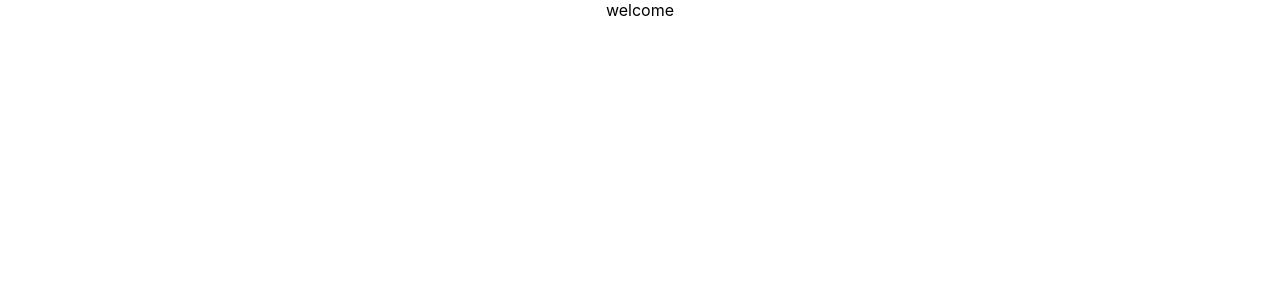
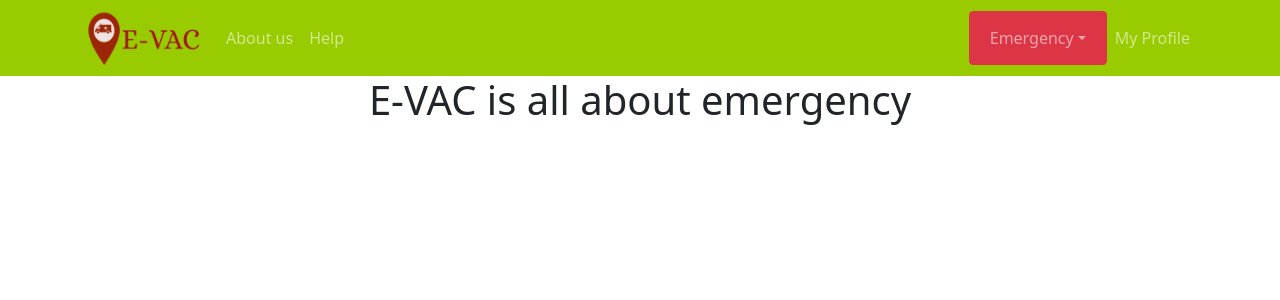
Before and after one commit to faizan14sid/E-VAC, a React (Create React App) app in the folder e-vac/: page /about in a window 1280 px wide. Shown: the top 300 px of the page. Built offline with nearby package versions, Linux system fonts and the light colour scheme.

Commit message:
creating navbar

```diff
--- a/e-vac/src/App.js
+++ b/e-vac/src/App.js
@@ -1,8 +1,12 @@
 import "./App.css";
-import Navbar from "./Components/Navbar";
+import Header from "./Components/Header";
 
 function App() {
-  return <div className="App">welcome{/* <Navbar /> */}</div>;
+  return (
+    <div className="App">
+      <Header />
+    </div>
+  );
 }
 
 export default App;
--- /dev/null
+++ b/e-vac/src/Components/Header.js
@@ -0,0 +1,73 @@
+import React from "react";
+import "bootstrap/dist/css/bootstrap.css";
+import { Navbar, Container, Nav, NavDropdown, Button } from "react-bootstrap";
+import { BrowserRouter, Link, Switch, Route } from "react-router-dom";
+import logo from "../logo.png";
+import Home from "./Home";
+import "./header.css";
+import About from "./About";
+
+const Header = () => {
+  return (
+    <div>
+      <BrowserRouter>
+        <Navbar collapseOnSelect expand="lg" bg="mycol" variant="dark">
+          <Container>
+            <Link to="/">
+              <Navbar.Brand>
+                <img
+                  alt=""
+                  src={logo}
+                  width="120"
+                  height="60"
+                  className="d-inline-block align-top"
+                />{" "}
+              </Navbar.Brand>
+            </Link>
+            <Navbar.Toggle aria-controls="responsive-navbar-nav" />
+            <Navbar.Collapse id="responsive-navbar-nav">
+              <Nav className="me-auto">
+                <Nav.Link>About us</Nav.Link>
+                <Nav.Link>Help</Nav.Link>
+              </Nav>
+              <Nav>
+                <Button variant="danger">
+                  <NavDropdown title="Emergency" id="collasible-nav-dropdown">
+                    <NavDropdown.Item href="#action/3.1">
+                      Accident
+                    </NavDropdown.Item>
+                    <NavDropdown.Item href="#action/3.2">
+                      Heart Attack
+                    </NavDropdown.Item>
+                    <NavDropdown.Item href="#action/3.3">
+                      pregnancy
+                    </NavDropdown.Item>
+                    <NavDropdown.Divider />
+                    <NavDropdown.Item href="#action/3.4">
+                      others
+                    </NavDropdown.Item>
+                  </NavDropdown>
+                </Button>
+              </Nav>
+              <Nav>
+                <Nav.Link eventKey={2} href="#profile">
+                  My Profile
+                </Nav.Link>
+              </Nav>
+            </Navbar.Collapse>
+          </Container>
+        </Navbar>
+        <Switch>
+          <Route exact path="/">
+            <Home />
+          </Route>
+          <Route path="/about">
+            <About />
+          </Route>
+        </Switch>
+      </BrowserRouter>
+    </div>
+  );
+};
+
+export default Header;
--- /dev/null
+++ b/e-vac/src/Components/Home.js
@@ -0,0 +1,11 @@
+import React from "react";
+
+const Home = () => {
+  return (
+    <div>
+      <h1>Home Page</h1>
+    </div>
+  );
+};
+
+export default Home;
--- a/e-vac/src/Components/Navbar.js
+++ /dev/null
@@ -1,25 +0,0 @@
-import React from "react";
-import { Container } from "react-bootstrap";
-
-const Navbar = () => {
-  return (
-    <div>
-      <Navbar bg="dark" variant="dark">
-        <Container>
-          <Navbar.Brand href="#home">
-            <img
-              alt=""
-              src="/logo.svg"
-              width="30"
-              height="30"
-              className="d-inline-block align-top"
-            />{" "}
-            E-VAC
-          </Navbar.Brand>
-        </Container>
-      </Navbar>
-    </div>
-  );
-};
-
-export default Navbar;
--- /dev/null
+++ b/e-vac/src/Components/header.css
@@ -0,0 +1,3 @@
+.bg-mycol {
+  background-color: #99cc00;
+}
```
Also changed, not shown: e-vac/src/logo.png (added), e-vac/src/logo.svg (deleted).
